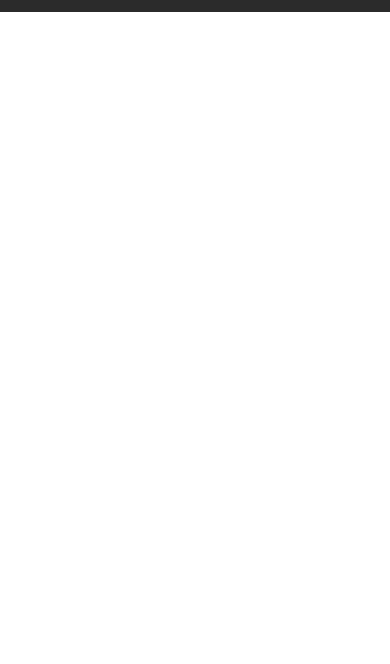
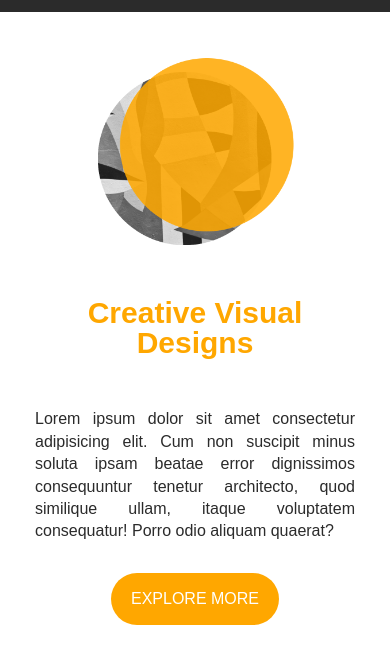
Before and after one commit to ejhshshshs/basic-cvv, a plain HTML site: page index.html in a window 390 px wide. Shown: the part 88-752 px from the top of the page. Drawn offline with Linux system fonts and the light colour scheme.

Commit message:
banner 100%

```diff
--- a/index.html
+++ b/index.html
@@ -32,5 +32,18 @@
     </div>
     <script src="/script.js"></script>
 </header>
+<section class="banner">
+    <div class="container">
+        <div class="banner__wrapper">
+            <div class="banner__text">
+                <h1>Creative Visual Designs</h1>
+                <p>Lorem ipsum dolor sit amet consectetur adipisicing elit. Cum non suscipit minus soluta ipsam beatae error dignissimos consequuntur tenetur architecto, quod similique ullam, itaque voluptatem consequatur! Porro odio aliquam quaerat?</p>
+                <a href="" class="btn bg--primary">EXPLORE MORE</a>
+            </div>
+            <img src="/img/Hero.png" alt="">
+        </div>
+    </div>
+</section>
+
 </body>
 </html>
--- a/style.css
+++ b/style.css
@@ -215,3 +215,66 @@
     display: block;
   }
   }
+
+  /* banner */
+.banner{
+  padding-top: 13rem;
+  padding-bottom: 5rem;
+  background: #ffffff;
+}
+.banner .banner__wrapper{
+  display: grid;
+  grid-template-columns: 1fr 1fr;
+  align-items: center;
+  gap: 5rem;
+}
+.banner .banner__text h1 {
+  font-size: 10rem;
+  font-weight: 800;
+  color: #ffa700;
+  line-height: 1;
+}
+.banner .banner__text p{
+  margin-top: 5rem;
+  margin-bottom: 3rem;
+  text-align: justify;
+}
+@media screen and (max-width:500px){
+  .banner {
+    padding-left: 2rem;
+    padding-right: 2rem;
+  }
+  .banner .banner__wrapper {
+    display: grid;
+    grid-template-columns: 1fr;
+  }
+  .banner .banner__text{
+    order: 2;
+  }
+  .banner .banner__text h1{
+    font-size: 3rem;
+    text-align: center;
+  }
+  .banner .banner__text a{
+    display: flex;
+    width: fit-content;
+    margin: 0 auto;
+  }
+  .banner img {
+    width: 20rem;
+    margin: 0 auto;
+  }
+}
+/* repeatable patterns */
+.btn{
+  display: inline-block;
+  padding: 1.5rem 2rem;
+  border-radius: 5rem;
+  color: #ffffff;
+}
+.btn:hover {
+  scale: 1.1;
+}
+.btn.bg--primary {
+background: #ffa700;
+}
```
